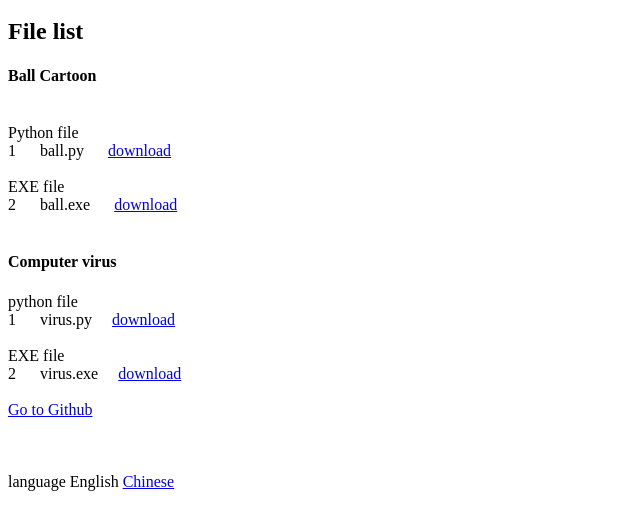
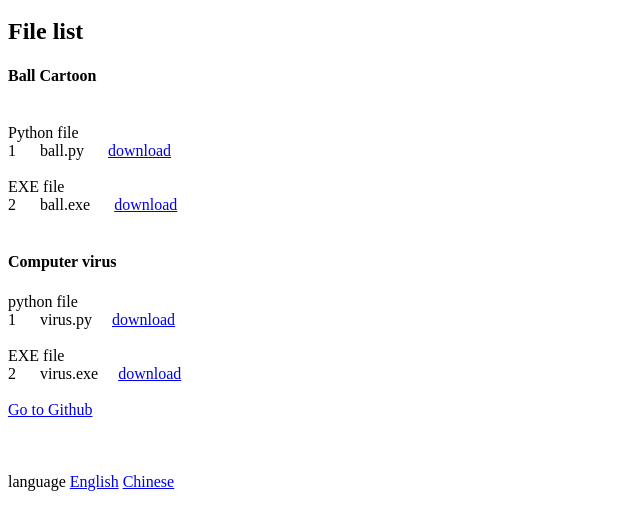
Before and after one commit to gycABC/gycabc.github.com, a plain HTML site: page index.html in a window 1280 px wide. Shown: the part 48-578 px from the top of the page, without its empty margins (0-640 px from the left). Drawn offline with Linux system fonts and the light colour scheme.

Commit message:
Update index.html

```diff
--- a/index.html
+++ b/index.html
@@ -23,6 +23,6 @@
     <a href="https://github.com/gycABC/gycabc.github.io">Go to Github</a>
 
     <br/><br/><br/><br/>
-    language&nbsp;<a herf="index.html">English</a>&nbsp;<a href="index_chinese.html">Chinese</a>
+    language&nbsp;<a href="index.html">English</a>&nbsp;<a href="index_chinese.html">Chinese</a>
   </body>
 </html>
```
